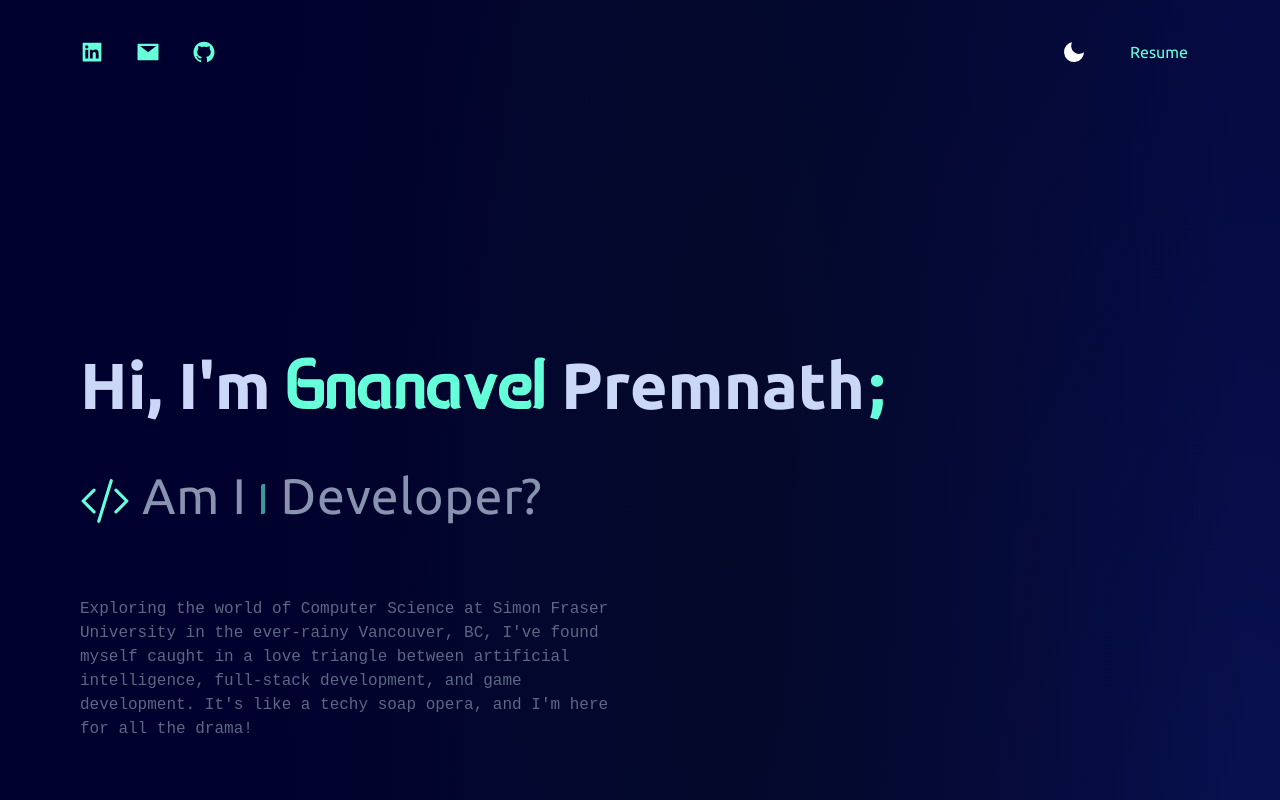
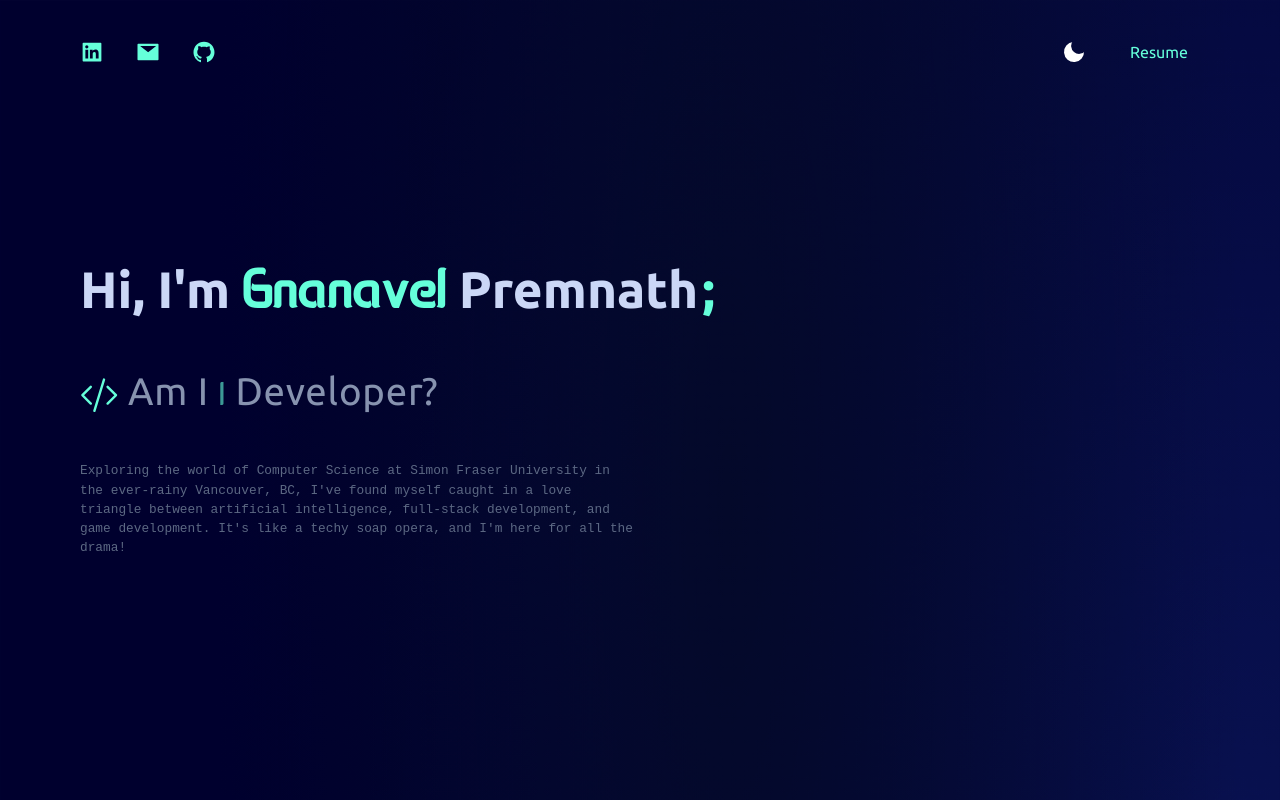
Before and after one commit to gprem09/Portfolio, a Next.js app: page / in a window 1280 px wide. Shown: the top 800 px of the page. Built offline with nearby package versions, Linux system fonts and the light colour scheme.

Commit message:
fixing window resolution according to different devices

```diff
--- a/src/app/globals.css
+++ b/src/app/globals.css
@@ -59,11 +59,6 @@ body {
   transition: background-color 0.3s ease, color 0.3s ease;
 }
 
-.banner {
-  margin-top: 0;
-  padding: 200px 0 100px 0;
-}
-
 .aboutMe{
   margin-top: 0;
   padding: 200px 0 200px 0;
@@ -71,11 +66,11 @@ body {
 
 @media screen and (max-width: 768px) {
   .banner {
-    padding: 50px 0 100px 0;
+    padding: 5% 0;
   }
 
   .aboutMe {
-    padding: 50px 0 100px 0;
+    padding: 5% 0;
   }
 }
 
@@ -85,14 +80,26 @@ body {
   font-size: 50px;
 }
 
+.banner {
+  padding: 10% 0;
+}
+
 .banner h1 {
   color: #CBD7F6;
-  padding-bottom: 25px;
-  font-size: 65px;
+  padding-bottom: 2vw;
+  font-size: 4vw;
   font-weight: 700;
   line-height: 1;
-  margin-bottom: 20px;
+  margin-bottom: 2vw;
   display: block;
+}
+
+.banner p {
+  color: #5C6883;
+  padding-top: 2vw;
+  font-size: 1vw;
+  line-height: 1.5em;
+  width: 50%;
 }
 
 .banner.light-mode h1 {
@@ -109,7 +116,7 @@ body {
 
 .banner h2 {
   color: #8793AF;
-  font-size: 50px;
+  font-size: 3vw;
   letter-spacing: 0.8px;
   line-height: 1;
   margin-bottom: 20px;
@@ -126,14 +133,6 @@ body {
 
 .light-mode-h2 {
   color: #3b82c1;
-}
-
-.banner p {
-  color: #5C6883;
-  padding-top: 50px;
-  font-size: 16px;
-  line-height: 1.5em;
-  width: 50%;
 }
 
 .paraWidth {
--- a/src/app/page.js
+++ b/src/app/page.js
@@ -194,19 +194,20 @@ export default function Home() {
 
 
         <section className={`banner ${!isDarkMode ? 'light-mode' : ''}`} id='home'>
-          <Container>
+          <Container fluid>
+            {/* Use fluid for a full-width container */}
             <Row>
               <Col xs={12} md={6} xl={7}>
                 <h1>Hi, I&apos;m <span className={`fonts transition ${!isDarkMode ? 'bg-color-text' : 'text-custom-cyan'}`}>Gnanavel</span> Premnath<span className={`p-1 ${!isDarkMode ? 'bg-color-text' : 'text-custom-cyan'}`}>;</span></h1>
 
                 <h2>
-                <BsCodeSlash className={`${!isDarkMode ? 'bg-color-text' : 'text-custom-cyan'}`} style={{ display: 'inline-block' }} /> Am I <span className={`wrap fonts transition ${!isDarkMode ? 'bg-color-text' : 'text-custom-cyan'}`}>
+                  <BsCodeSlash className={`${!isDarkMode ? 'bg-color-text' : 'text-custom-cyan'}`} style={{ display: 'inline-block' }} /> Am I <span className={`wrap fonts transition ${!isDarkMode ? 'bg-color-text' : 'text-custom-cyan'}`}>
                     {text}
                     <span className={`cursor ${shouldBlink ? 'blinking-cursor' : ''}`}>|</span>
                   </span> Developer?
                 </h2>
 
-                <p className='ErikasBuero'>Exploring the world of Computer Science at Simon Fraser University in the ever-rainy Vancouver, BC, I&apos;ve found myself caught in a love triangle between  artificial intelligence, full-stack development, and game development. It&apos;s like a techy soap opera, and I&apos;m here for all the drama!</p>
+                <p className='ErikasBuero'>Exploring the world of Computer Science at Simon Fraser University in the ever-rainy Vancouver, BC, I&apos;ve found myself caught in a love triangle between artificial intelligence, full-stack development, and game development. It&apos;s like a techy soap opera, and I&apos;m here for all the drama!</p>
               </Col>
             </Row>
           </Container>
```
